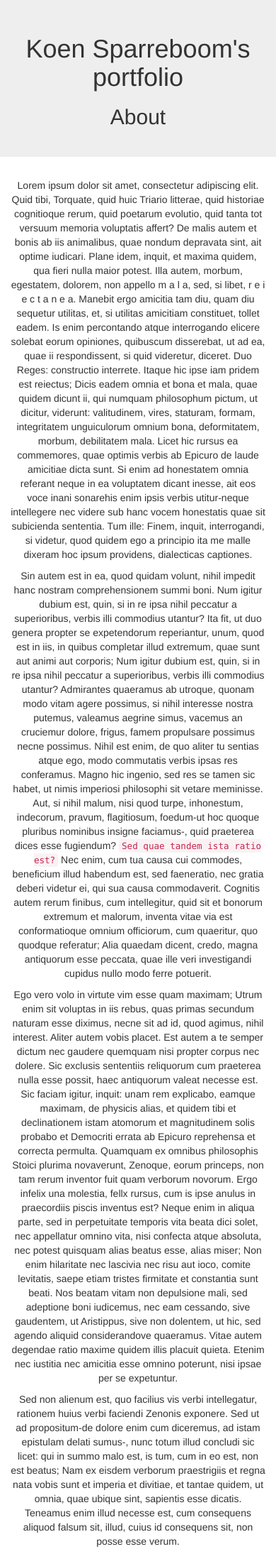
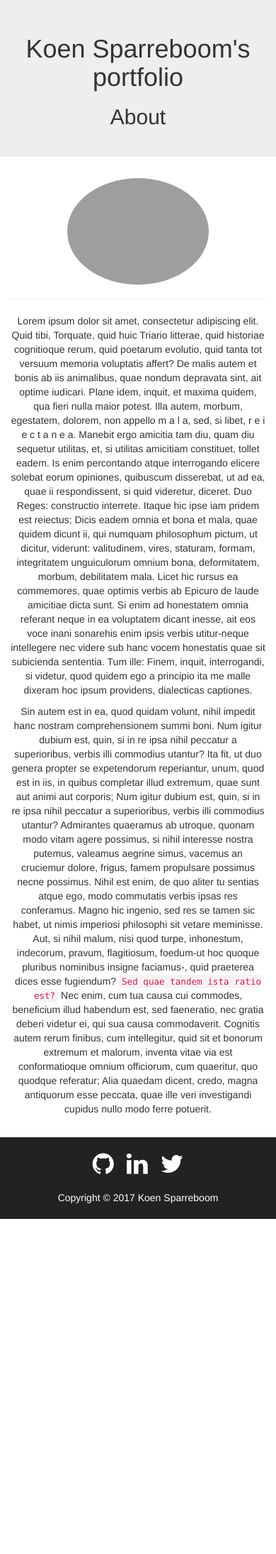
Before and after one commit to Nibkat/portfolio-old, a PHP site: page /about.php in a window 390 px wide. Shown: the part 51-2240 px from the top of the page at 71% size. After the commit the page ends 1768 px from the top, so only its background shows below. Run offline with PHP 8.4, Linux system fonts and the light colour scheme; some libraries are stand-ins or nearby versions; grey boxes are pictures that could not be loaded.

Commit message:
Added project placeholders & an about me placeholder

```diff
--- a/about.php
+++ b/about.php
@@ -13,6 +13,16 @@
     <div class="jumbotron text-center" style="margin-top: 50px;">
         <h1>Koen Sparreboom's portfolio</h1>
         <h2 id="headTitle">About</h2>
+    </div>
+
+    <div class="container text-center">
+        <div class="row">
+            <div class="col-md-12">
+                <img class="img-circle" width="200" src="https://dizivizi.com/mbb/imgs/site/default_user.png" alt="me_irl">
+            </div>
+        </div>
+
+        <hr>
     </div>
 
     <div class="container text-center">
--- a/html/loripsum.html
+++ b/html/loripsum.html
@@ -25,126 +25,4 @@
     nec gratia deberi videtur ei, qui sua causa commodaverit. Cognitis autem rerum finibus, cum intellegitur, quid sit et
     bonorum extremum et malorum, inventa vitae via est conformatioque omnium officiorum, cum quaeritur, quo quodque referatur;
     Alia quaedam dicent, credo, magna antiquorum esse peccata, quae ille veri investigandi cupidus nullo modo ferre potuerit.
-    </p>
-
-<p>Ego vero volo in virtute vim esse quam maximam; Utrum enim sit voluptas in iis rebus, quas primas secundum naturam esse diximus,
-    necne sit ad id, quod agimus, nihil interest. Aliter autem vobis placet. Est autem a te semper dictum nec gaudere quemquam
-    nisi propter corpus nec dolere. Sic exclusis sententiis reliquorum cum praeterea nulla esse possit, haec antiquorum valeat
-    necesse est. Sic faciam igitur, inquit: unam rem explicabo, eamque maximam, de physicis alias, et quidem tibi et declinationem
-    istam atomorum et magnitudinem solis probabo et Democriti errata ab Epicuro reprehensa et correcta permulta. Quamquam
-    ex omnibus philosophis Stoici plurima novaverunt, Zenoque, eorum princeps, non tam rerum inventor fuit quam verborum
-    novorum. Ergo infelix una molestia, fellx rursus, cum is ipse anulus in praecordiis piscis inventus est? Neque enim in
-    aliqua parte, sed in perpetuitate temporis vita beata dici solet, nec appellatur omnino vita, nisi confecta atque absoluta,
-    nec potest quisquam alias beatus esse, alias miser; Non enim hilaritate nec lascivia nec risu aut ioco, comite levitatis,
-    saepe etiam tristes firmitate et constantia sunt beati. Nos beatam vitam non depulsione mali, sed adeptione boni iudicemus,
-    nec eam cessando, sive gaudentem, ut Aristippus, sive non dolentem, ut hic, sed agendo aliquid considerandove quaeramus.
-    Vitae autem degendae ratio maxime quidem illis placuit quieta. Etenim nec iustitia nec amicitia esse omnino poterunt,
-    nisi ipsae per se expetuntur. </p>
-
-<p>Sed non alienum est, quo facilius vis verbi intellegatur, rationem huius verbi faciendi Zenonis exponere. Sed ut ad propositum-de
-    dolore enim cum diceremus, ad istam epistulam delati sumus-, nunc totum illud concludi sic licet: qui in summo malo est,
-    is tum, cum in eo est, non est beatus; Nam ex eisdem verborum praestrigiis et regna nata vobis sunt et imperia et divitiae,
-    et tantae quidem, ut omnia, quae ubique sint, sapientis esse dicatis. Teneamus enim illud necesse est, cum consequens
-    aliquod falsum sit, illud, cuius id consequens sit, non posse esse verum. </p>
-
-<p>Dixerit hoc idem Epicurus, semper beatum esse sapientem-quod quidem solet ebullire non numquam -, quem quidem, cum summis
-    doloribus conficiatur, ait dicturum: Quam suave est! quam nihil curo!; Quasi enim emendum eis sit, quod addant ad virtutem,
-    primum vilissimas res addunt, dein singulas potius, quam omnia, quae prima natura approbavisset, ea cum honestate coniungerent.
-    Quod est, ut dixi, habere ea, quae secundum naturam sint, vel omnia vel plurima et maxima. Itaque non discedit ab eorum
-    curatione, quibus praeposita vitam omnem debet gubernare, ut mirari satis istorum inconstantiam non possim. Atque ego:
-    Scis me, inquam, istud idem sentire, Piso, sed a te opportune facta mentio est. An eum discere ea mavis, quae cum plane
-    perdidiceriti nihil sciat?
-    <code>Invidiosum nomen est, infame, suspectum.</code> Magno hic ingenio, sed res se tamen sic habet, ut nimis imperiosi philosophi
-    sit vetare meminisse. Nec enim haec movere potest appetitum animi, nec ullum habet ictum, quo pellat animum, status hic
-    non dolendi, itaque in hoc eodem peccat Hieronymus. Quid, cum volumus nomina eorum, qui quid gesserint, nota nobis esse,
-    parentes, patriam, multa praeterea minime necessaria? Primum Theophrasti, Strato, physicum se voluit; Is enim percontando
-    atque interrogando elicere solebat eorum opiniones, quibuscum disserebat, ut ad ea, quae ii respondissent, si quid videretur,
-    diceret. Quae quod Aristoni et Pyrrhoni omnino visa sunt pro nihilo, ut inter optime valere et gravissime aegrotare nihil
-    prorsus dicerent interesse, recte iam pridem contra eos desitum est disputari. </p>
-
-<p>Quo modo igitur evenit, ut hominis natura sola esset, quae hominem relinqueret, quali oblivisceretur corporis, quae summum
-    bonum non in toto homine, sed in parte hominis poneret? Et tamen quid attinet luxuriosis ullam exceptionem dari aut fingere
-    aliquos, qui, cum luxuriose viverent, a summo philosopho non reprehenderentur eo nomine dumtaxat, cetera caverent? Nam
-    nisi hoc optineatur, id solum bonum esse, quod honestum sit, nullo modo probari possit beatam vitam virtute effici. Leonidas
-    autem, rex Lacedaemoniorum, se in Thermopylis trecentosque eos, quos eduxerat Sparta, cum esset proposita aut fuga turpis
-    aut gloriosa mors, opposuit hostibus. Nam me ipsum huc modo venientem convertebat ad sese Coloneus ille locus, cuius
-    incola Sophocles ob oculos versabatur, quem scis quam admirer quemque eo delecter. Quis animo aequo videt eum, quem inpure
-    ac flagitiose putet vivere? Tantaque est vis talibus in studiis, ut eos etiam, qui sibi alios proposuerunt fines bonorum,
-    quos utilitate aut voluptate dirigunt, tamen in rebus quaerendis explicandisque naturis aetates contenere videamus. Quid,
-    si reviviscant Platonis illi et deinceps qui eorum auditores fuerunt, et tecum ita loquantur? Decius, princeps in ea
-    familia consulatus, cum se devoverat et equo admisso in mediam aciem Latinorum irruebat, aliquid de voluptatibus suis
-    cogitabat? Me quidem ad altiorem memoriam Oedipodis huc venientis et illo mollissimo carmine quaenam essent ipsa haec
-    loca requirentis species quaedam commovit, inaniter scilicet, sed commovit tamen. Ut enim nos ex annalium monimentis
-    testes excitamus eos, quorum omnis vita consumpta est in laboribus gloriosis, qui voluptatis nomen audire non possent,
-    sic in vestris disputationibus historia muta est. </p>
-
-<p>Ita fit cum gravior, tum etiam splendidior oratio. Nam et complectitur verbis, quod vult, et dicit plane, quod intellegam;
-    Ex quo intellegitur idem illud, solum bonum esse, quod honestum sit, idque esse beate vivere: honeste, id est cum virtute,
-    vivere. Video enim et magnos et eosdem bene longinquos dolores, quorum alia toleratio est verior, qua uti vos non potestis,
-    qui honestatem ipsam per se non amatis. Illis videtur, qui illud non dubitant bonum dicere -; </p>
-
-<pre>
-Etenim, cum omnes natura totos se expetendos putent, nec id
-ob aliam rem, sed propter ipsos, necesse est eius etiam
-partis propter se expeti, quod universum propter se
-expetatur.
-
-Iis igitur est difficilius satis facere, qui se Latina
-scripta dicunt contemnere.
-</pre>
-
-
-<p>Sic vester sapiens magno aliquo emolumento commotus cicuta, si opus erit, dimicabit. Quis enim tam inimicus paene nomini
-    Romano est, qui Ennii Medeam aut Antiopam Pacuvii spernat aut reiciat, quod se isdem Euripidis fabulis delectari dicat,
-    Latinas litteras oderit? Quasi vero, inquit, perpetua oratio rhetorum solum, non etiam philosophorum sit. In omni enim
-    arte vel studio vel quavis scientia vel in ipsa virtute optimum quidque rarissimum est. Cumque duae sint artes, quibus
-    perfecte ratio et oratio compleatur, una inveniendi, altera disserendi, hanc posteriorem et Stoici et Peripatetici, priorem
-    autem illi egregie tradiderunt, hi omnino ne attigerunt quidem. Quocumque enim modo summum bonum sic exponitur, ut id
-    vacet honestate, nec officia nec virtutes in ea ratione nec amicitiae constare possunt. Nam et ille apud Trabeam voluptatem
-    animi nimiam laetitiam dicit eandem, quam ille Caecilianus, qui omnibus laetitiis laetum esse se narrat. Sed cum, quod
-    honestum sit, id solum bonum esse dicamus, consentaneum tamen est fungi officio, cum id officium nec in bonis ponamus
-    nec in malis. Etsi dedit talem mentem, quae omnem virtutem accipere posset, ingenuitque sine doctrina notitias parvas
-    rerum maximarum et quasi instituit docere et induxit in ea, quae inerant, tamquam elementa virtutis. Quare attendo te
-    studiose et, quaecumque rebus iis, de quibus hic sermo est, nomina inponis, memoriae mando; Nam cum appetitus ille animi
-    aliquid ad se trahere coeperit consulto, quod sibi obsit, quia-sit sibi inimicus, cum id sua causa faciet, et oderit
-    se et simul diliget, quod fieri non potest. Vives, inquit Aristo, magnifice atque praeclare, quod erit cumque visum ages,
-    numquam angere, numquam cupies, numquam timebis. Tum enim eam ipsam vis, quam modo ego dixi, et nomen inponis, in motu
-    ut sit et faciat aliquam varietatem, tum aliam quandam summam voluptatem, quo addi nihil possit; Ergo in iis adolescentibus
-    bonam spem esse dicemus et magnam indolem, quos suis commodis inservituros et quicquid ipsis expediat facturos arbitrabimur?
-    </p>
-
-<pre>
-Alia quaedam dicent, credo, magna antiquorum esse peccata,
-quae ille veri investigandi cupidus nullo modo ferre
-potuerit.
-
-Nam illud quidem adduci vix possum, ut ea, quae senserit
-ille, tibi non vera videantur.
-</pre>
-
-
-<p>Et quoniam excedens e vita et manens aeque miser est nec diuturnitas magis ei vitam fugiendam facit, non sine causa dicitur
-    iis, qui pluribus naturalibus frui possint, esse in vita manendum. Quod idem cum vestri faciant, non satis magnam tribuunt
-    inventoribus gratiam. Amicitiam autem adhibendam esse censent, quia sit ex eo genere, quae prosunt. Utrum igitur percurri
-    omnem Epicuri disciplinam placet an de una voluptate quaeri, de qua omne certamen est? Ut etiam contendant et elaborent,
-    si efficere possint, ut aut non appareat corporis vitium aut quam minimum appareat? Quod, inquit, quamquam voluptatibus
-    quibusdam est saepe iucundius, tamen expetitur propter voluptatem. Haec mirabilia videri intellego, sed cum certe superiora
-    firma ac vera sint, his autem ea consentanea et consequentia, ne de horum quidem est veritate dubitandum. Cuius etiam
-    illi hortuli propinqui non memoriam solum mihi afferunt, sed ipsum videntur in conspectu meo ponere. Quoniam igitur,
-    ut medicina valitudinis, navigationis gubernatio, sic vivendi ars est prudente, necesse est eam quoque ab aliqua re esse
-    constitutam et profectam. Nam si +omnino nos+ neglegemus, in Aristonea vitia incidemus et peccata obliviscemurque quae
-    virtuti ipsi principia dederimus; Coniunctio autem cum honestate vel voluptatis vel non dolendi id ipsum honestum, quod
-    amplecti vult, id efficit turpe. -delector enim, quamquam te non possum, ut ais, corrumpere, delector, inquam, et familia
-    vestra et nomine. </p>
-
-<p>Atqui perspicuum est hominem e corpore animoque constare, cum primae sint animi partes, secundae corporis. Itaque Epicurus
-    semper hoc utitur, ut probet voluptatem natura expeti, quod ea voluptas, quae in motu sit, et parvos ad se alliciat et
-    bestias, non illa stabilis, in qua tantum inest nihil dolere. Ne seges quidem igitur spicis uberibus et crebris, si avenam
-    uspiam videris, nec mercatura quaestuosa, si in maximis lucris paulum aliquid damni contraxerit. Quid autem sit, quod
-    ita moveat itaque a natura in primo ortu appetatur, non constat deque eo est inter philosophos, cum summum bonum exquiritur,
-    omnis dissensio. Graecum enim hunc versum nostis omnes-: Suavis laborum est praeteritorum memoria. Nam prius a se poterit
-    quisque discedere quam appetitum earum rerum, quae sibi conducant, amittere. Atque omnia quidem scire, cuiuscumque modi
-    sint, cupere curiosorum, duci vero maiorum rerum contemplatione ad cupiditatem scientiae summorum virorum est putandum.
-    Quid interest, nisi quod ego res notas notis verbis appello, illi nomina nova quaerunt, quibus idem dicant? Quanti quidque
-    sit aliter docti et indocti, sed cum constiterit inter doctos quanti res quaeque sit-si homines essent, usitate loquerentur
-    -, dum res maneant, verba fingant arbitratu suo. </p>
+</p>
```
Also changed, not shown: html/projects.html (added, +20 -0 lines), index.php (+5 -10 lines).
